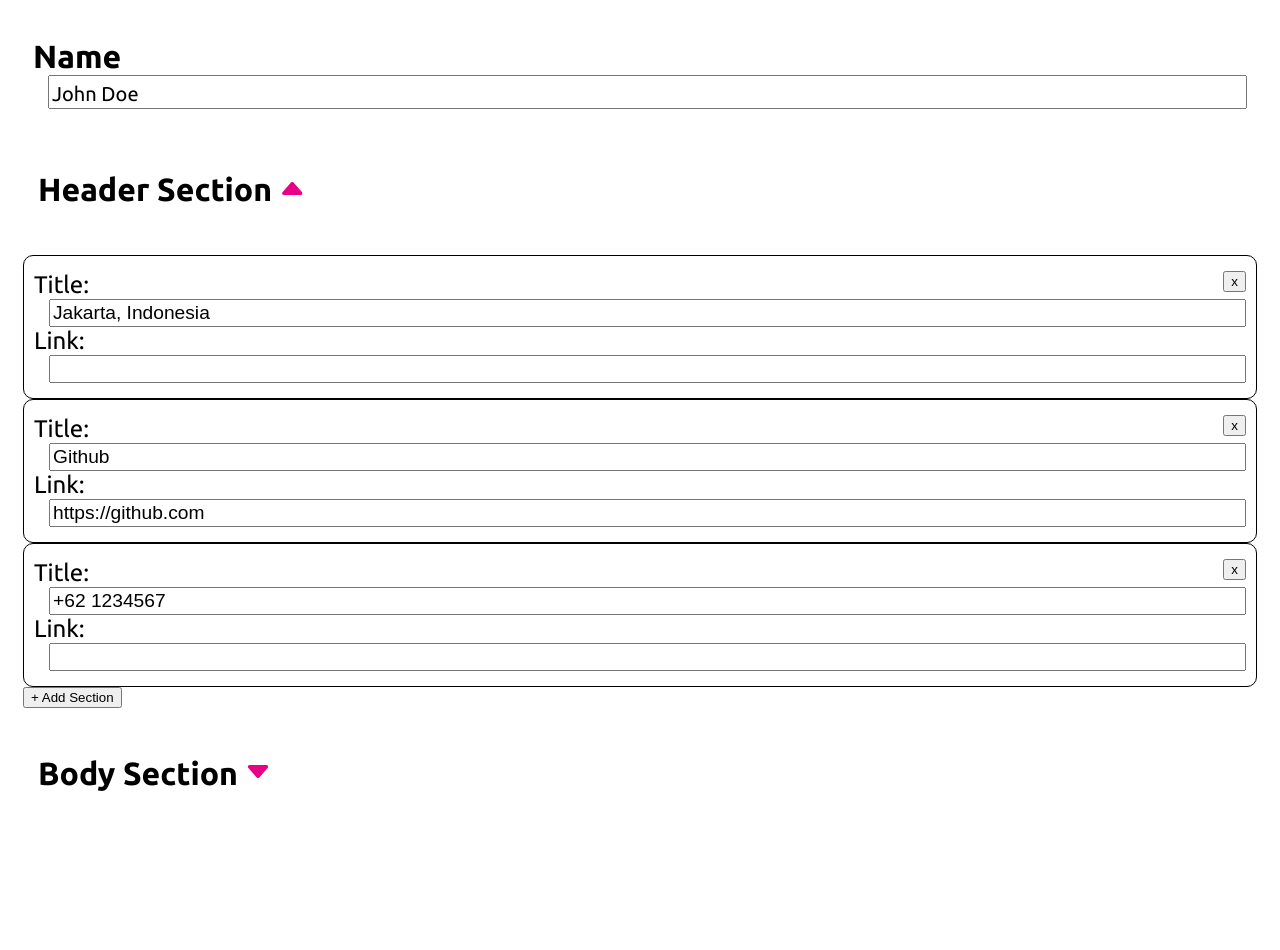
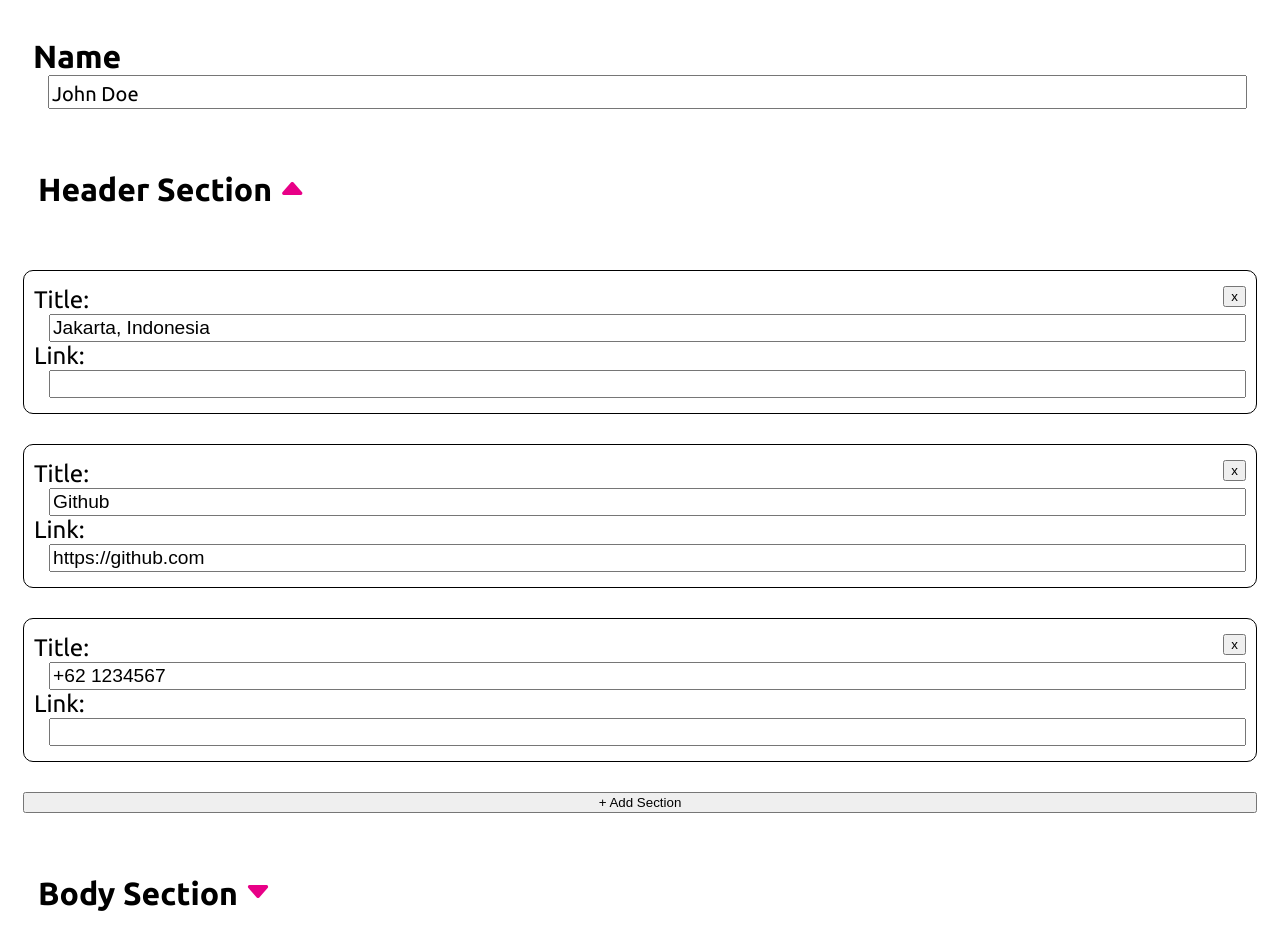
Before and after one commit to aliflikescoding/react-cv-application, a React (Vite) app in the folder app/: page / in a window 1280 px wide. Both pictures are taken after a click on the button 292 px from the left and 189 px from the top of the page. Shown: the top 950 px of the page. Before the commit the page ends 862 px from the top, so only its background shows below. Built offline with nearby package versions, Linux system fonts and the light colour scheme.

Commit message:
Add header content clas

```diff
--- a/app/src/components/HeaderContent.scss
+++ b/app/src/components/HeaderContent.scss
@@ -1,19 +1,10 @@
 @import "./../sass/variables.scss";
 
-.input {
-  border: 1px solid $text;
-  padding: 15px 10px;
-  border-radius: 10px;
-
+.header-content {
   display: flex;
   flex-direction: column;
 
-  &-label {
-    font-size: 1.5rem;
-  }
-
-  &-text {
-    margin-left: 15px;
-    font-size: 1.2rem;
+  & > * {
+    margin: 15px 0;
   }
 }
```
